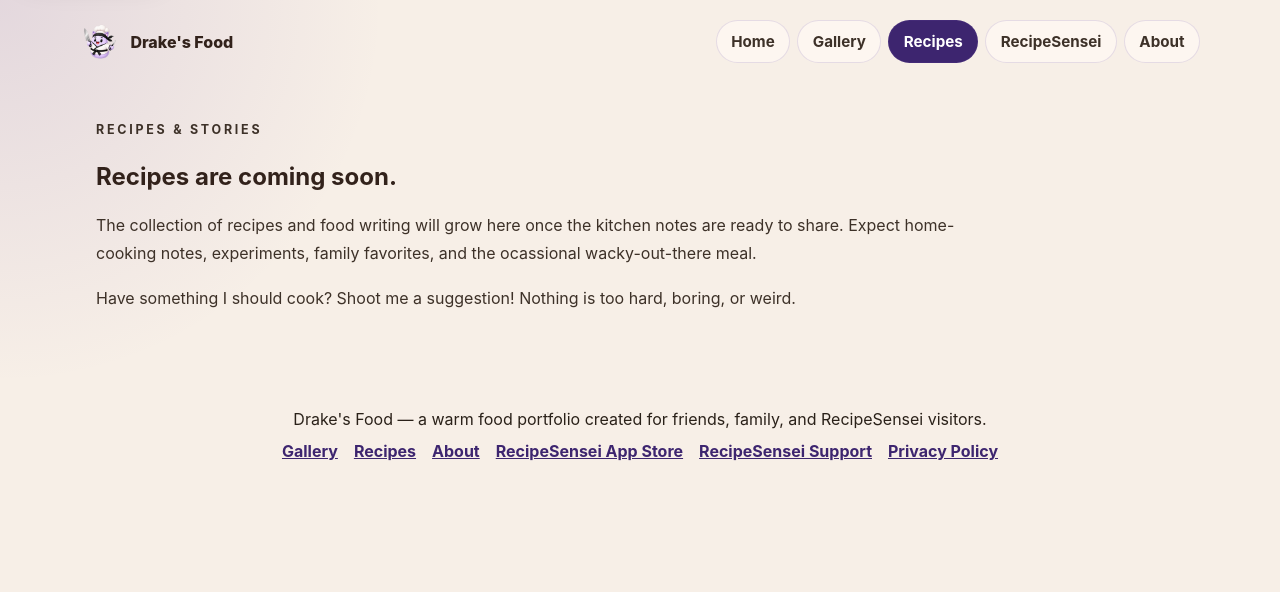
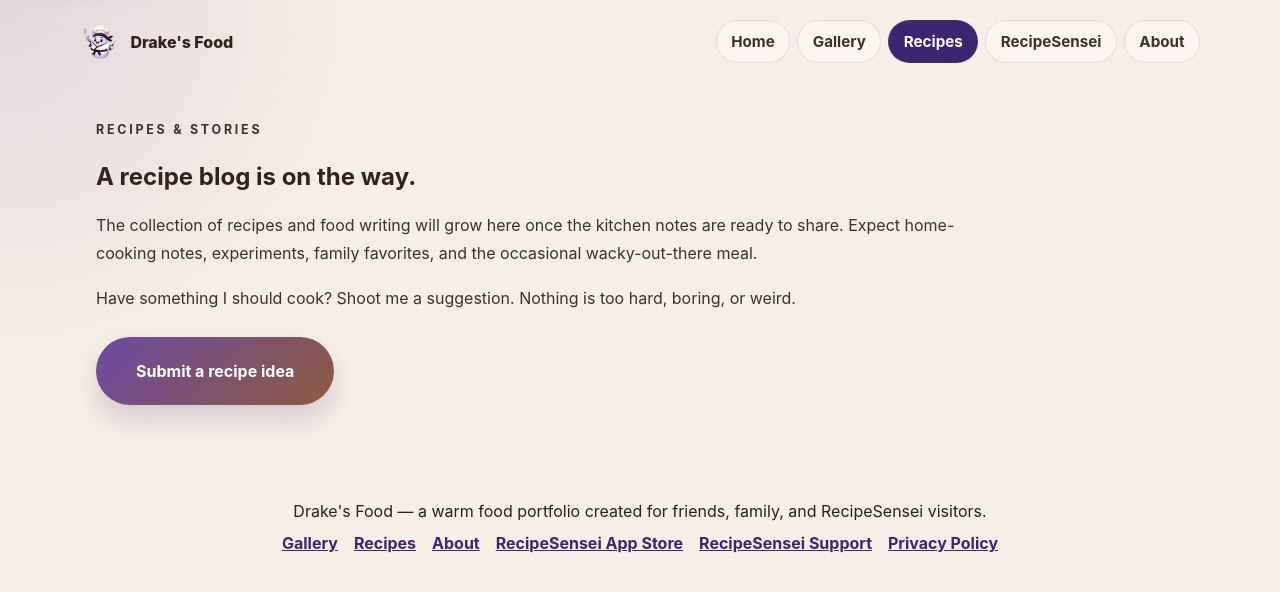
Before and after one commit to drakejrobert-sudo/drakesfood, an Angular app: page /recipes in a window 1280 px wide. Shown: the top 592 px of the page. Built offline with nearby package versions, Linux system fonts and the light colour scheme.

Commit message:
refine site copy and metadata

```diff
--- a/scripts/generate-route-html.mjs
+++ b/scripts/generate-route-html.mjs
@@ -3,8 +3,8 @@ import { dirname, join } from 'node:path';
 import { fileURLToPath } from 'node:url';
 
 const siteUrl = 'https://drakesfood.com';
-const defaultImageUrl = `${siteUrl}/assets/images/markaritaOoniPizza.jpeg`;
-const defaultImageAlt = 'Margarita pizza fresh from the Ooni oven with melted mozzarella and basil';
+const defaultImageUrl = `${siteUrl}/assets/images/margaritaOoniPizza.jpeg`;
+const defaultImageAlt = 'Margherita pizza fresh from the Ooni oven with melted mozzarella and basil';
 const outputRoot = join(dirname(fileURLToPath(import.meta.url)), '..', 'dist', 'drakesfood-app', 'browser');
 
 const pageMetadata = {
@@ -35,7 +35,7 @@ const pageMetadata = {
   },
   '/about': {
     title: "About | Drake's Food",
-    description: "Learn about Drake's Food, a personal, photo-forward home for cooking, food photography, Instagram updates, and RecipeSensei.",
+    description: "Learn about Drake's Food, a personal, photo-forward home for cooking, food photography, Instagram updates, and recipe ideas.",
     canonicalPath: '/about',
   },
   '/recipesensei/support': {
--- a/src/app/app.ts
+++ b/src/app/app.ts
@@ -7,8 +7,8 @@ import { filter } from 'rxjs';
 import { FooterComponent } from './components/footer/footer.component';
 
 const SITE_URL = 'https://drakesfood.com';
-const DEFAULT_IMAGE_URL = `${SITE_URL}/assets/images/markaritaOoniPizza.jpeg`;
-const DEFAULT_IMAGE_ALT = 'Margarita pizza fresh from the Ooni oven with melted mozzarella and basil';
+const DEFAULT_IMAGE_URL = `${SITE_URL}/assets/images/margaritaOoniPizza.jpeg`;
+const DEFAULT_IMAGE_ALT = 'Margherita pizza fresh from the Ooni oven with melted mozzarella and basil';
 
 interface PageMetadata {
   title: string;
@@ -20,7 +20,7 @@ const PAGE_METADATA: Record<string, PageMetadata> = {
   '/': {
     title: "Drake's Food | Food Photography & Home Cooking",
     description:
-      "Drake's Food is a warm, photo-first home for food photography, home cooking, Instagram updates, and RecipeSensei inspiration.",
+      "Drake's Food is a warm, photo-first home for food photography, home cooking, Instagram updates, and RecipeSensei iOS app updates.",
     canonicalPath: '/',
   },
   '/gallery': {
@@ -45,7 +45,7 @@ const PAGE_METADATA: Record<string, PageMetadata> = {
   },
   '/about': {
     title: "About | Drake's Food",
-    description: "Learn about Drake's Food, a personal, photo-forward home for cooking, food photography, Instagram updates, and RecipeSensei.",
+    description: "Learn about Drake's Food, a personal, photo-forward home for cooking, food photography, Instagram updates, and recipe ideas.",
     canonicalPath: '/about',
   },
   '/recipesensei/support': {
--- a/src/app/components/about/about.component.html
+++ b/src/app/components/about/about.component.html
@@ -3,8 +3,8 @@
     <p class="eyebrow">About Drake's Food</p>
     <h2 id="about-title">Home-cooked food, thoughtfully captured.</h2>
   </div>
-  <p>I'm building a warm, minimal portfolio of food photography and kitchen stories. After highschool, cooking became both a passion and a stress reliever. I am a lover of all cuisines, and experimenting with cooking different things, mixing and matching flavors, and just getting weird with food is where I live in the kitchen. I'd love to hear what some of your favorite dishes or recipes are, so please submit a recipe so I can try it for myself!</p>
+  <p>I'm building a warm, minimal portfolio of food photography and kitchen stories. After high school, cooking became both a passion and a stress reliever. I am a lover of all cuisines, and experimenting with cooking different things, mixing and matching flavors, and just getting weird with food is where I live in the kitchen. I'd love to hear what some of your favorite dishes or recipes are, so please submit a recipe so I can try it for myself!</p>
   <div class="about-actions" aria-label="About Drake's Food links">
-    <a class="button button-secondary" routerLink="/recipesensei">Explore RecipeSensei</a>
+    <a class="button button-secondary" routerLink="/submit">Submit a recipe idea</a>
   </div>
 </section>
--- a/src/app/components/hero/hero.component.html
+++ b/src/app/components/hero/hero.component.html
@@ -13,6 +13,6 @@
     </div>
   </div>
   <div class="hero-image">
-    <img src="assets/images/margaritaOoniPizza.jpeg" alt="Margarita pizza fresh from the Ooni oven with melted mozzarella and basil" width="1280" height="1600" fetchpriority="high" decoding="async" />
+    <img src="assets/images/margaritaOoniPizza.jpeg" alt="Margherita pizza fresh from the Ooni oven with melted mozzarella and basil" width="1280" height="1600" fetchpriority="high" decoding="async" />
   </div>
 </section>
--- a/src/app/components/recipe-blog/recipe-blog.component.html
+++ b/src/app/components/recipe-blog/recipe-blog.component.html
@@ -1,21 +1,11 @@
 <section class="recipe-blog" aria-labelledby="recipes-title">
   <div class="section-intro">
     <p class="eyebrow">Recipes & stories</p>
-    <h2 id="recipes-title">
-      @if (variant === 'page') {
-        Recipes are coming soon.
-      } @else {
-        A recipe blog is on the way.
-      }
-    </h2>
+    <h2 id="recipes-title">A recipe blog is on the way.</h2>
   </div>
-  @if (variant === 'page') {
-    <p>The collection of recipes and food writing will grow here once the kitchen notes are ready to share. Expect home-cooking notes, experiments, family favorites, and the ocassional wacky-out-there meal.</p>
-    <p>Have something I should cook? Shoot me a suggestion! Nothing is too hard, boring, or weird.</p>
-  } @else {
-    <p>Recipes and cooking notes are coming soon. Head to the recipe page for updates as posts start landing.</p>
-    <div class="recipe-blog-actions">
-      <a class="button button-primary" routerLink="/recipes">Visit recipes</a>
-    </div>
-  }
+  <p>The collection of recipes and food writing will grow here once the kitchen notes are ready to share. Expect home-cooking notes, experiments, family favorites, and the occasional wacky-out-there meal.</p>
+  <p>Have something I should cook? Shoot me a suggestion. Nothing is too hard, boring, or weird.</p>
+  <div class="recipe-blog-actions">
+    <a class="button button-primary" routerLink="/submit">Submit a recipe idea</a>
+  </div>
 </section>
--- a/src/app/components/recipe-blog/recipe-blog.component.ts
+++ b/src/app/components/recipe-blog/recipe-blog.component.ts
@@ -1,7 +1,5 @@
-import { Component, Input } from '@angular/core';
+import { Component } from '@angular/core';
 import { RouterLink } from '@angular/router';
-
-type RecipeBlogVariant = 'teaser' | 'page';
 
 @Component({
   selector: 'app-recipe-blog',
@@ -10,7 +8,4 @@ type RecipeBlogVariant = 'teaser' | 'page';
   templateUrl: './recipe-blog.component.html',
   styleUrls: ['./recipe-blog.component.css'],
 })
-export class RecipeBlogComponent {
-  @Input()
-  variant: RecipeBlogVariant = 'teaser';
-}
+export class RecipeBlogComponent {}
--- a/src/app/components/recipe-sensei/recipe-sensei.component.html
+++ b/src/app/components/recipe-sensei/recipe-sensei.component.html
@@ -5,7 +5,7 @@
   </div>
   <div class="teaser-card">
     <div>
-      <p>RecipeSensei is my recipe-saving and cooking companion app, built to keep favorite recipes organized and easier to cook from anywhere. Use it to scan recipe cards, import recipes from websites, and filter or search through your stored recipe with the help of your personal recipe sensei!</p>
+      <p>RecipeSensei is my recipe-saving and cooking companion app, built to keep favorite recipes organized and easier to cook from anywhere. Use it to scan recipe cards, import recipes from websites, and filter or search through your stored recipes with the help of your personal recipe sensei!</p>
       <div class="teaser-actions" aria-label="RecipeSensei links">
         <a class="button button-primary" href="https://apps.apple.com/us/app/recipesensei/id6759845210" target="_blank" rel="noopener" aria-label="Download RecipeSensei on the App Store, opens in a new tab">Download on the App Store</a>
         <a class="button button-secondary" routerLink="/recipesensei/support">Support</a>
--- a/src/app/data/gallery.data.ts
+++ b/src/app/data/gallery.data.ts
@@ -69,13 +69,13 @@ export const galleryItems: GalleryItem[] = [
   },
   {
     id: 7,
-    slug: 'margarita-ooni-pizza',
-    title: 'Margarita Ooni pizza',
-    description: 'A margarita-style pizza with melty cheese, fresh basil, and charred edges.',
+    slug: 'margherita-ooni-pizza',
+    title: 'Margherita Ooni pizza',
+    description: 'A Margherita-style pizza with melty cheese, fresh basil, and charred edges.',
     category: 'Pizza',
     imageUrl: 'assets/images/margaritaOoniPizza.jpeg',
     cardImageUrl: 'assets/images/gallery-cards/margaritaOoniPizza.jpg',
-    altText: 'Margarita-style Ooni pizza with basil and charred crust',
+    altText: 'Margherita-style Ooni pizza with basil and charred crust',
     caption: 'Simple toppings, hot oven, (home) chef\'s kiss.',
   },
   {
--- a/src/app/pages/gallery-page/gallery-page.component.html
+++ b/src/app/pages/gallery-page/gallery-page.component.html
@@ -4,7 +4,7 @@
       <p class="eyebrow">Food gallery</p>
       <h1 id="gallery-page-title">A running collection of what has been on the menu lately.</h1>
       <p>
-        Smoked meats, backyard pizza, family meals, vegetable experiments, and everything far and in-between.
+        Smoked meats, backyard pizza, family meals, vegetable experiments, and everything in between.
         This is the photo-first home base for Drake's Food.
       </p>
     </div>
--- a/src/app/pages/home-page/home-page.component.html
+++ b/src/app/pages/home-page/home-page.component.html
@@ -3,4 +3,4 @@
 <app-instagram-cta></app-instagram-cta>
 <app-recipe-sensei></app-recipe-sensei>
 <app-submit-idea-cta></app-submit-idea-cta>
-<app-recipe-blog variant="teaser"></app-recipe-blog>
+<app-recipe-blog></app-recipe-blog>
--- a/src/app/pages/recipes-page/recipes-page.component.html
+++ b/src/app/pages/recipes-page/recipes-page.component.html
@@ -1 +1 @@
-<app-recipe-blog variant="page"></app-recipe-blog>
+<app-recipe-blog></app-recipe-blog>
```
Also changed, not shown: src/index.html (+8 -8 lines), 2 other files (tests, documents, lock files or other folders).
